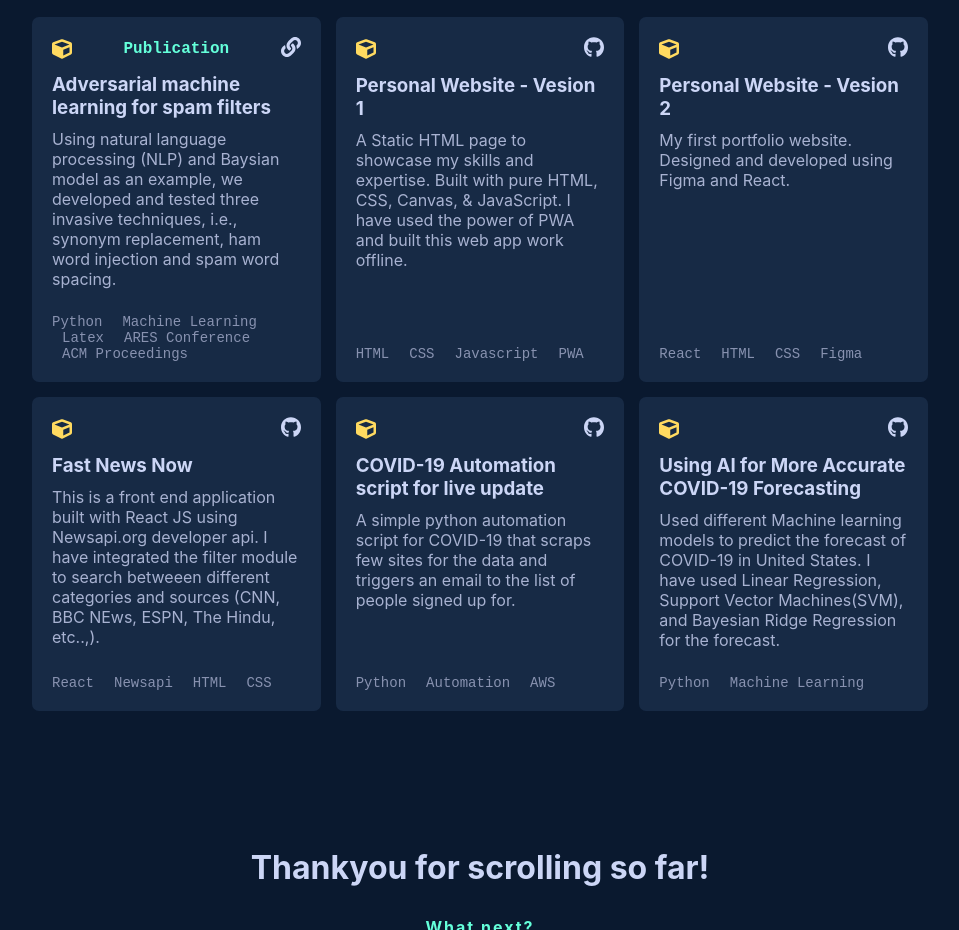
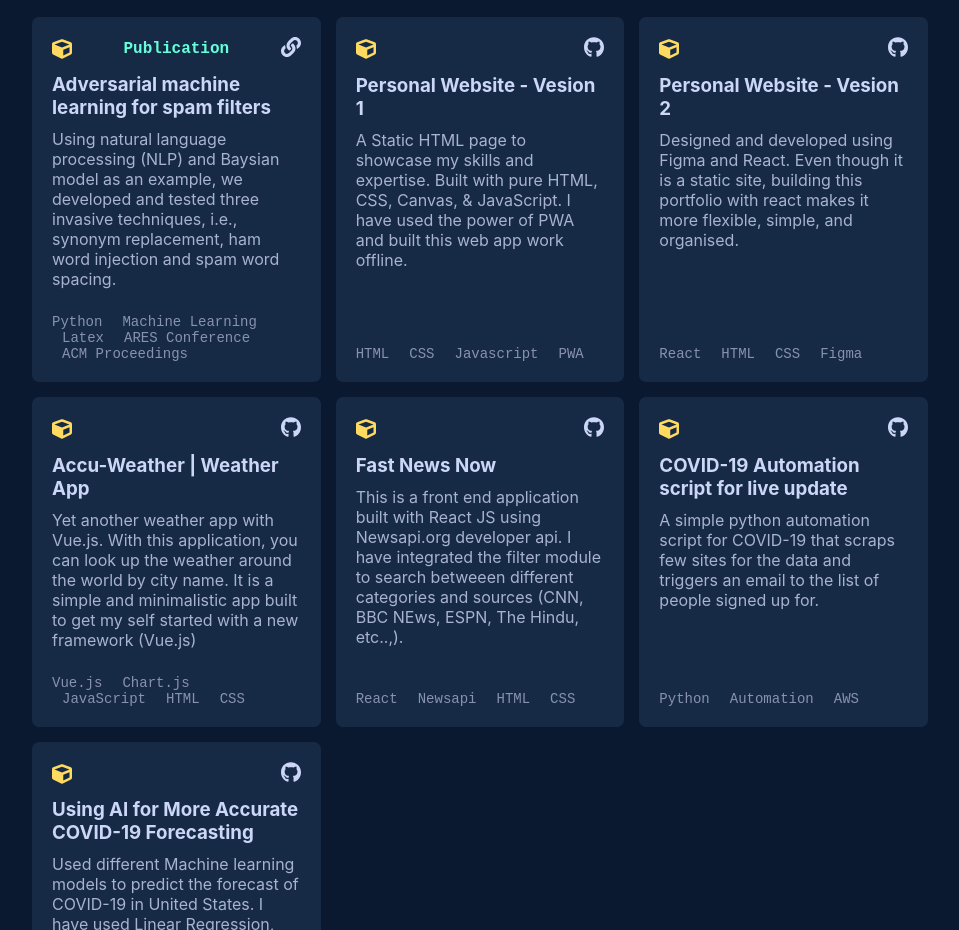
Before and after one commit to bhargavkuchipudi0/portfolio-2, a React (Create React App) app: page / in a window 1280 px wide. Shown: the part 2840-3770 px from the top of the page, without its empty margins (160-1119 px from the left). Built offline with nearby package versions, Linux system fonts and the light colour scheme.

Commit message:
added new project in mywork

```diff
--- a/src/components/work/work.js
+++ b/src/components/work/work.js
@@ -24,13 +24,21 @@ function Work() {
         {
             index: 2,
             heading: 'Personal Website - Vesion 2',
-            text: 'My first portfolio website. Designed and developed using Figma and React. ',
+            text: 'Designed and developed using Figma and React. Even though it is a static site, building this portfolio with react makes it more flexible, simple, and organised.',
             tools: ['React', 'HTML', 'CSS', 'Figma'],
             link: 'https://github.com/bhargavkuchipudi0/portfolio-2',
             type: 'personal'
         },
         {
             index: 3,
+            heading: 'Accu-Weather | Weather App',
+            text: 'Yet another weather app with Vue.js. With this application, you can look up the weather around the world by city name. It is a simple and minimalistic app built to get my self started with a new framework (Vue.js)',
+            tools: ['Vue.js', 'Chart.js', 'JavaScript', 'HTML', 'CSS'],
+            link: 'https://accu-weather.netlify.app/',
+            type: 'personal'
+        },
+        {
+            index: 4,
             heading: 'Fast News Now',
             text: 'This is a front end application built with React JS using Newsapi.org developer api. I have integrated the filter module to search betweeen different categories and sources (CNN, BBC NEws, ESPN, The Hindu, etc..,).',
             tools: ['React', 'Newsapi', 'HTML', 'CSS'],
@@ -38,7 +46,7 @@ function Work() {
             type: 'personal'
         },
         {
-            index: 4,
+            index: 5,
             heading: 'COVID-19 Automation script for live update',
             text: 'A simple python automation script for COVID-19 that scraps few sites for the data and triggers an email to the list of people signed up for.',
             tools: ['Python', 'Automation', 'AWS'],
@@ -46,13 +54,14 @@ function Work() {
             type: 'personal'
         },
         {
-            index: 5,
+            index: 6,
             heading: 'Using AI for More Accurate COVID-19 Forecasting',
             text: 'Used different Machine learning models to predict the forecast of COVID-19 in United States. I have used Linear Regression, Support Vector Machines(SVM), and Bayesian Ridge Regression for the forecast.',
             tools: ['Python', 'Machine Learning'],
             link: 'https://www.linkedin.com/posts/bhargav-kuchipudi-389036b6_machineabrlearning-predictiveanalytics-stayhomesaveslives-activity-6656622775802925056-hS9c',
             type: 'personal'
-        }
+        },
+
     ]
     const [view, setView] = useState(false);
     function isInViewPort() {
```
Also changed, not shown: 1 other file (tests, documents, lock files or other folders).
